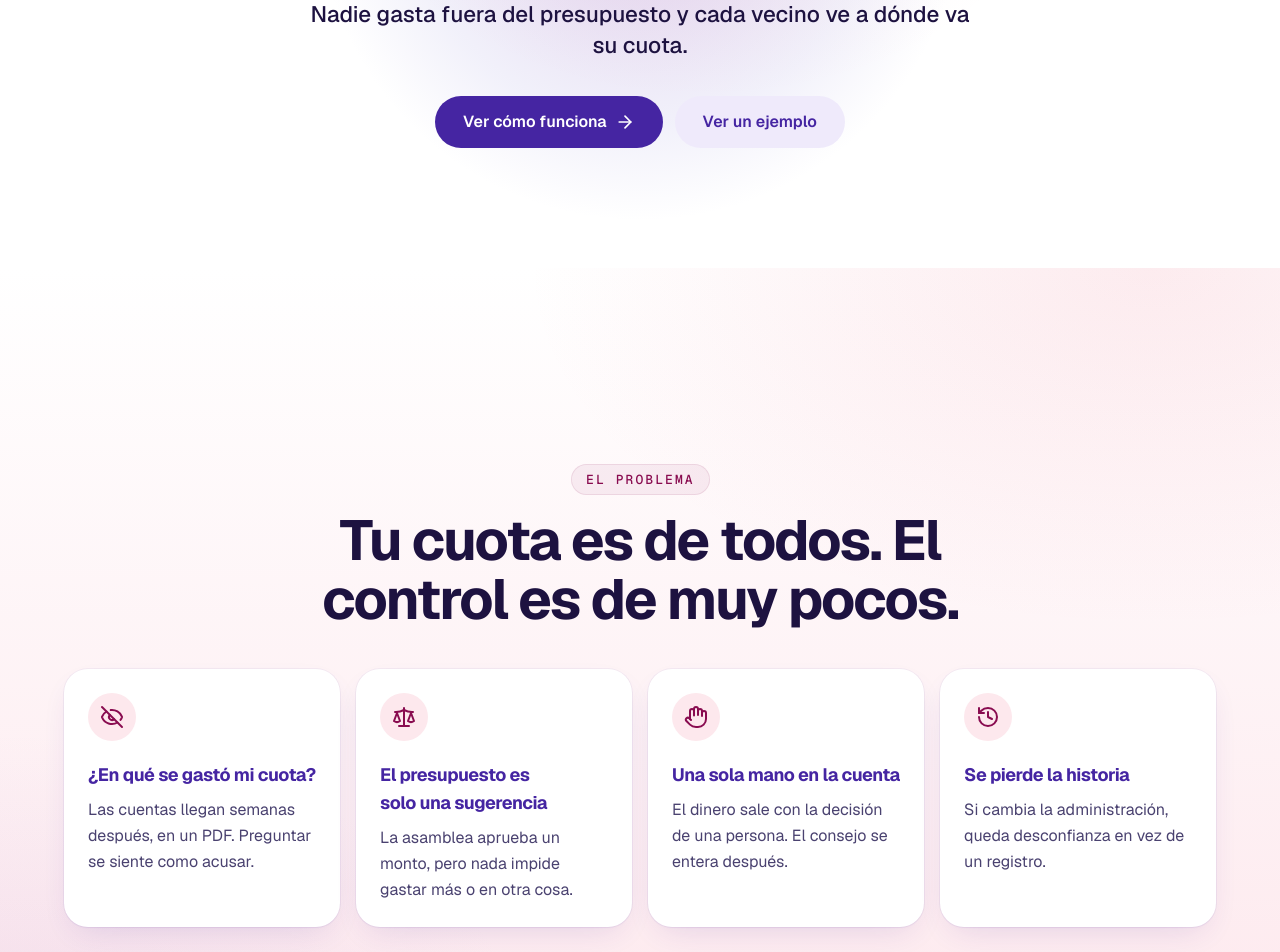
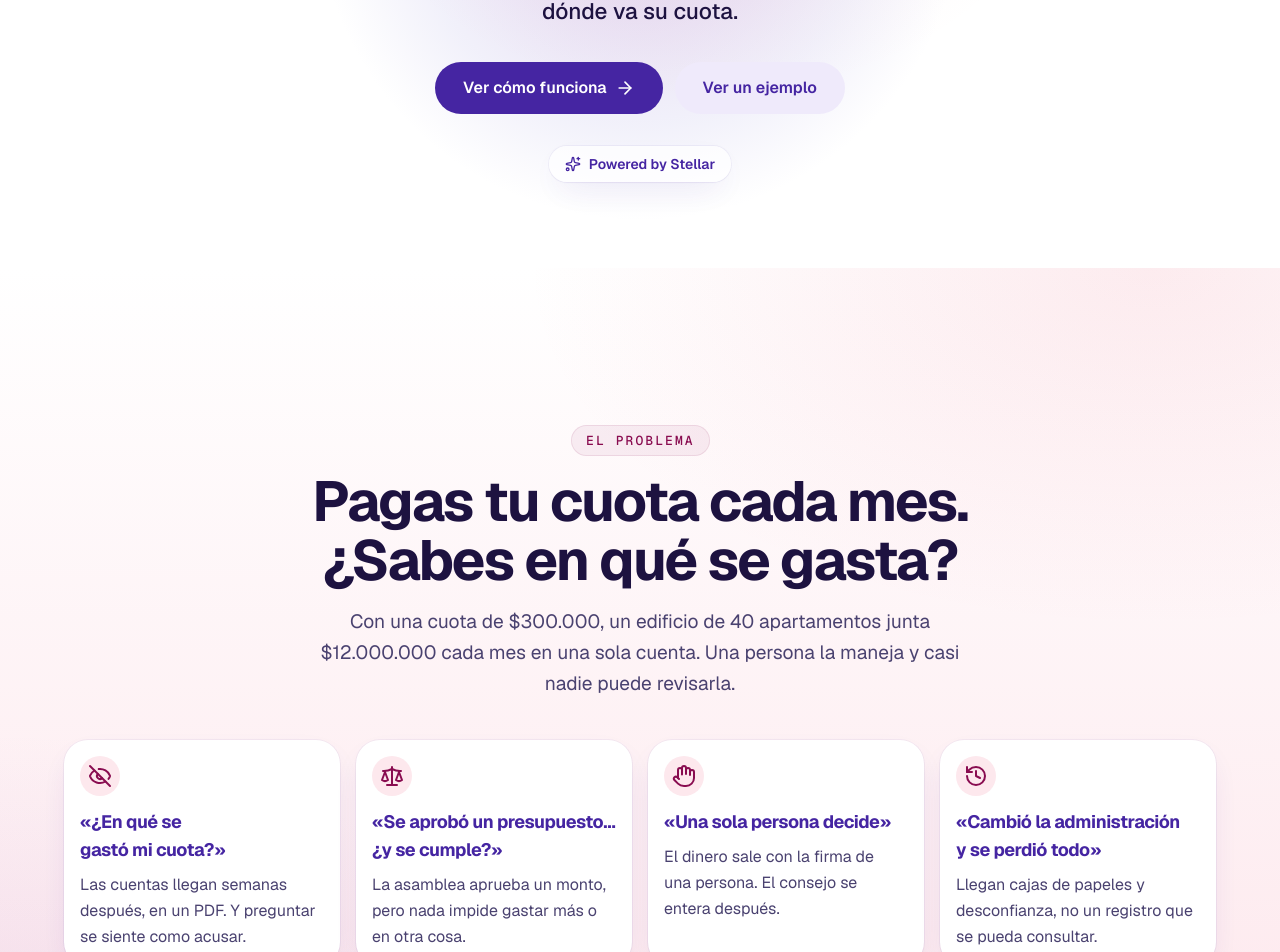
Before and after one commit to ErickGS28/quintti, a Next.js app in the folder frontend/: page / in a window 1280 px wide. Shown: the part 532-1484 px from the top of the page. Built offline with nearby package versions, Linux system fonts and the light colour scheme.

Commit message:
feat: say what Quintti is in the hero, add Powered by Stellar and give the problem screen human context

```diff
--- a/frontend/src/components/molecules/ScreenHeading.tsx
+++ b/frontend/src/components/molecules/ScreenHeading.tsx
@@ -10,6 +10,8 @@ type ScreenHeadingProps = {
   lead?: string;
   /** Drops the label on short windows, for the screens with the most content. */
   compact?: boolean;
+  /** Keeps the supporting sentence on short windows, for a screen whose context is the point. */
+  keepLead?: boolean;
   className?: string;
 };
 
@@ -17,7 +19,7 @@ type ScreenHeadingProps = {
  * The top of a landing screen, centered: a small label, one clear statement, one supporting
  * sentence. Colors come from the screen's tone.
  */
-export function ScreenHeading({ eyebrow, title, lead, compact = false, className }: ScreenHeadingProps) {
+export function ScreenHeading({ eyebrow, title, lead, compact = false, keepLead = false, className }: ScreenHeadingProps) {
   return (
     <header className={classNames("mx-auto flex max-w-4xl flex-col items-center text-center", className)}>
       <div className={classNames("reveal text-slide-accent", compact && "short:hidden")}>
@@ -27,7 +29,12 @@ export function ScreenHeading({ eyebrow, title, lead, compact = false, className
         {title}
       </h2>
       {lead && (
-        <p className="reveal mt-4 max-w-2xl text-[length:clamp(1.0625rem,1.5vw,1.3125rem)] short:hidden leading-relaxed text-pretty text-slide-text">
+        <p
+          className={classNames(
+            "reveal mt-4 max-w-2xl text-[length:clamp(1.0625rem,1.5vw,1.3125rem)] leading-relaxed text-pretty text-slide-text",
+            !keepLead && "short:hidden",
+          )}
+        >
           {lead}
         </p>
       )}
--- a/frontend/src/copy/landing.es.ts
+++ b/frontend/src/copy/landing.es.ts
@@ -6,7 +6,7 @@ export const landingCopy = {
   meta: {
     title: "Quintti: la cuenta del edificio con las reglas de la asamblea",
     description:
-      "Una cuenta compartida donde nadie gasta fuera del presupuesto aprobado y cada vecino ve a dónde va su cuota. Construida sobre Stellar.",
+      "Quintti es la cuenta compartida de tu edificio: el dinero solo sale si se cumplen las reglas de la asamblea y cada vecino ve a dónde va su cuota. Powered by Stellar.",
   },
 
   nav: {
@@ -22,7 +22,8 @@ export const landingCopy = {
   hero: {
     id: "inicio",
     accent: ["Transparente", "Verificable", "Compartida"],
-    body: "La cuenta del edificio con las reglas de la asamblea dentro. Nadie gasta fuera del presupuesto y cada vecino ve a dónde va su cuota.",
+    body: "Quintti es la cuenta compartida de tu edificio. El dinero solo sale si se cumplen las reglas de la asamblea, y cada vecino ve a dónde va su cuota.",
+    poweredBy: "Powered by Stellar",
     primary: "Ver cómo funciona",
     secondary: "Ver un ejemplo",
   },
@@ -30,28 +31,28 @@ export const landingCopy = {
   problem: {
     id: "problema",
     eyebrow: "El problema",
-    title: "Tu cuota es de todos. El control es de muy pocos.",
-    lead: "Cada mes, los vecinos ponen dinero en una cuenta que casi nadie puede revisar.",
+    title: "Pagas tu cuota cada mes. ¿Sabes en qué se gasta?",
+    lead: "Con una cuota de $300.000, un edificio de 40 apartamentos junta $12.000.000 cada mes en una sola cuenta. Una persona la maneja y casi nadie puede revisarla.",
     items: [
       {
-        title: "¿En qué se gastó mi cuota?",
-        body: "Las cuentas llegan semanas después, en un PDF. Preguntar se siente como acusar.",
+        title: "«¿En qué se gastó mi cuota?»",
+        body: "Las cuentas llegan semanas después, en un PDF. Y preguntar se siente como acusar.",
       },
       {
-        title: "El presupuesto es solo una sugerencia",
+        title: "«Se aprobó un presupuesto… ¿y se cumple?»",
         body: "La asamblea aprueba un monto, pero nada impide gastar más o en otra cosa.",
       },
       {
-        title: "Una sola mano en la cuenta",
-        body: "El dinero sale con la decisión de una persona. El consejo se entera después.",
+        title: "«Una sola persona decide»",
+        body: "El dinero sale con la firma de una persona. El consejo se entera después.",
       },
       {
-        title: "Se pierde la historia",
-        body: "Si cambia la administración, queda desconfianza en vez de un registro.",
+        title: "«Cambió la administración y se perdió todo»",
+        body: "Llegan cajas de papeles y desconfianza, no un registro que se pueda consultar.",
       },
     ],
+    closing: "Tú pones el dinero. Pero no tienes cómo comprobar nada.",
   },
-
   solution: {
     id: "solucion",
     eyebrow: "La solución",
--- a/frontend/src/features/landing/components/Hero.tsx
+++ b/frontend/src/features/landing/components/Hero.tsx
@@ -1,4 +1,4 @@
-import { ArrowRight } from "lucide-react";
+import { ArrowRight, Sparkles } from "lucide-react";
 
 import { BlurInText } from "@/components/atoms/BlurInText";
 import { BrandMark } from "@/components/atoms/BrandMark";
@@ -46,6 +46,11 @@ export function Hero() {
             {hero.secondary}
           </ButtonLink>
         </div>
+
+        <p className="animate-rise mt-[clamp(1.25rem,4vh,2.25rem)] inline-flex items-center gap-2 rounded-full bg-white/70 px-4 py-2 text-sm font-semibold text-royal shadow-card [animation-delay:1350ms]">
+          <Sparkles className="size-4" aria-hidden="true" />
+          {hero.poweredBy}
+        </p>
       </div>
     </section>
   );
--- a/frontend/src/features/landing/components/ProblemSection.tsx
+++ b/frontend/src/features/landing/components/ProblemSection.tsx
@@ -19,20 +19,23 @@ const ICONS: ReactNode[] = [
 export function ProblemSection() {
   return (
     <Chapter id={problem.id} tone="rose">
-      <ScreenHeading eyebrow={problem.eyebrow} title={problem.title} lead={problem.lead} />
+      <ScreenHeading eyebrow={problem.eyebrow} title={problem.title} lead={problem.lead} keepLead />
       <ul className="mt-[clamp(1.5rem,5vh,3rem)] grid gap-4 sm:grid-cols-2 lg:grid-cols-4">
         {problem.items.map((item, index) => (
           <li key={item.title} className="reveal">
-            <Card padding="md" spotlight className="h-full sm:p-6">
-              <span className="flex size-12 items-center justify-center rounded-full bg-coral-soft text-wine">
+            <Card padding="md" spotlight className="h-full short:p-4 sm:p-6 sm:short:p-4">
+              <span className="flex size-12 items-center justify-center rounded-full bg-coral-soft text-wine short:size-10">
                 {ICONS[index]}
               </span>
-              <h3 className="mt-5 text-lg font-bold tracking-tight text-balance">{item.title}</h3>
+              <h3 className="mt-5 text-lg font-bold tracking-tight text-balance short:mt-3">{item.title}</h3>
               <p className="mt-2 leading-relaxed text-pretty">{item.body}</p>
             </Card>
           </li>
         ))}
       </ul>
+      <p className="reveal mt-8 text-center text-[length:clamp(1.125rem,1.7vw,1.5rem)] font-semibold tracking-tight text-wine short:hidden">
+        {problem.closing}
+      </p>
     </Chapter>
   );
 }
```
Also changed, not shown: 2 other files (tests, documents, lock files or other folders).
